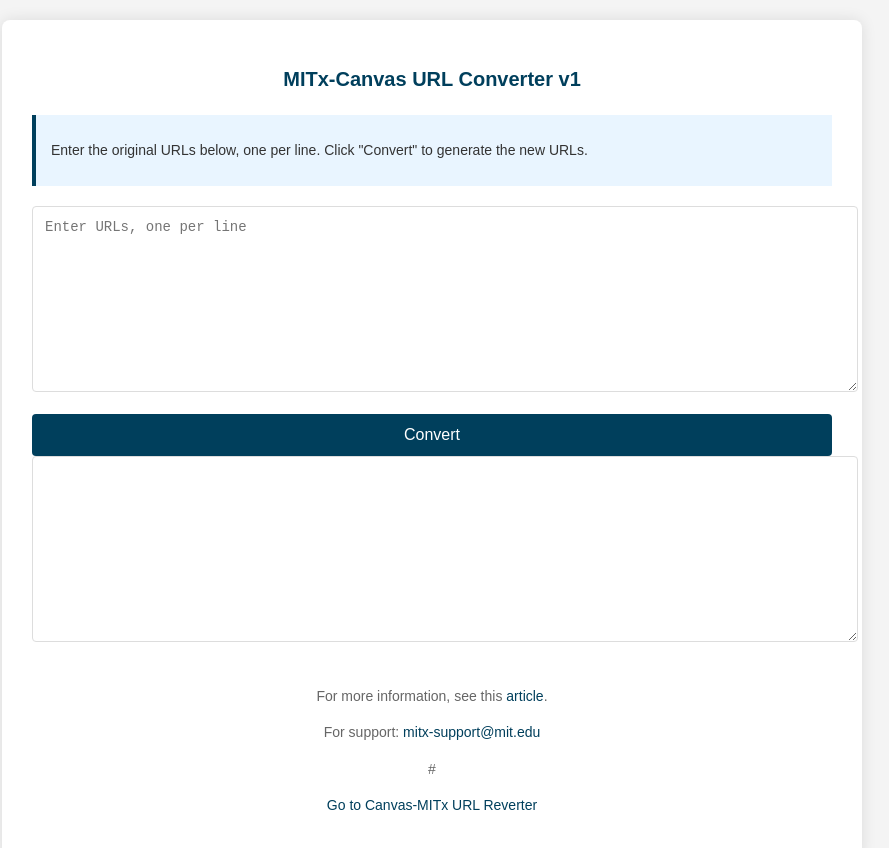
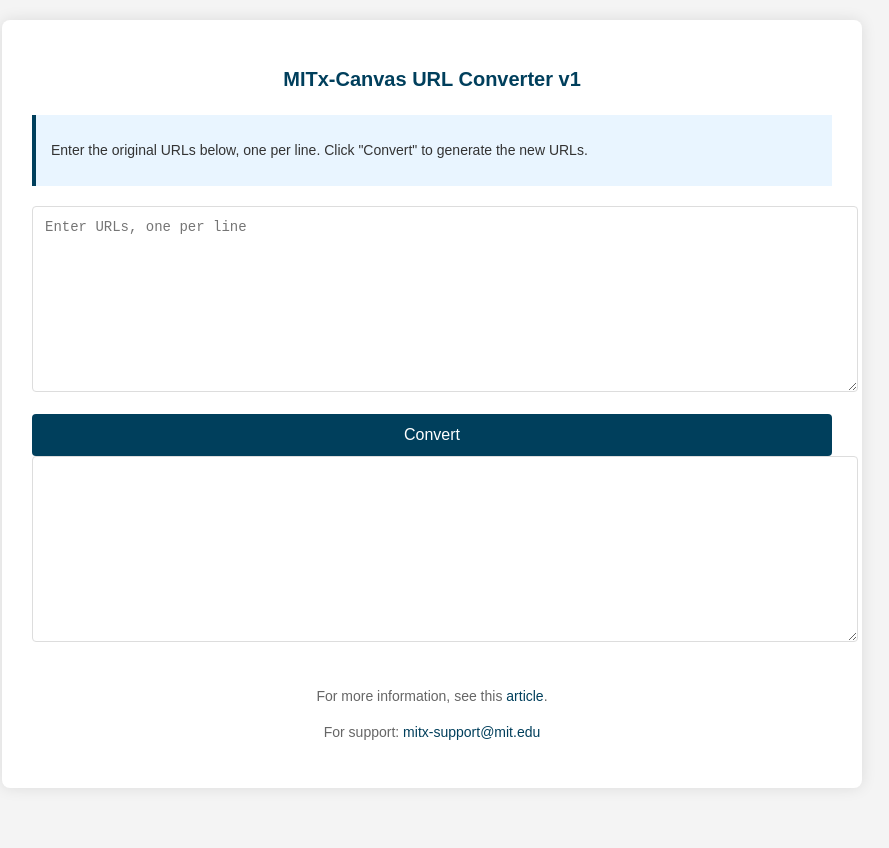
Before and after one commit to kalebabebe/mitx-canvas, a plain HTML site: page index.html in a window 1280 px wide. Shown: the whole page, without its empty margins (208-1097 px from the left). After the commit the page ends 808 px from the top, so only its background shows below. Drawn offline with Linux system fonts and the light colour scheme.

Commit message:
Update index.html

```diff
--- a/index.html
+++ b/index.html
@@ -18,7 +18,6 @@
         <div class="footer">
             <p>For more information, see this <a href="https://odl.zendesk.com/hc/en-us/articles/20986428700315-MITx-Canvas-LTI-Integration" target="_blank">article</a>.</p>
             <p>For support: <a href="mailto:mitx-support@mit.edu">mitx-support@mit.edu</a></p>
-           # <p><a href="reverse.html">Go to Canvas-MITx URL Reverter</a></p>
         </div>
     </div>
     <script src="script.js"></script>
```
